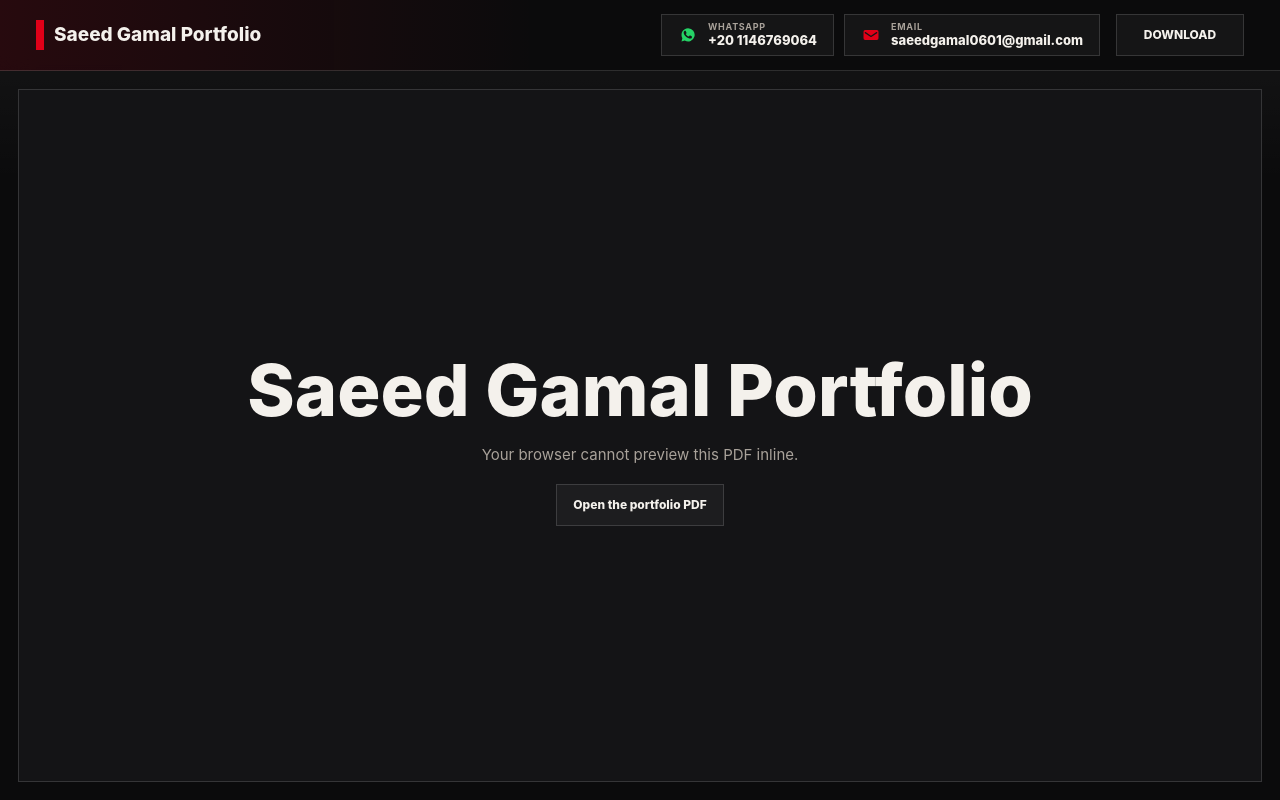
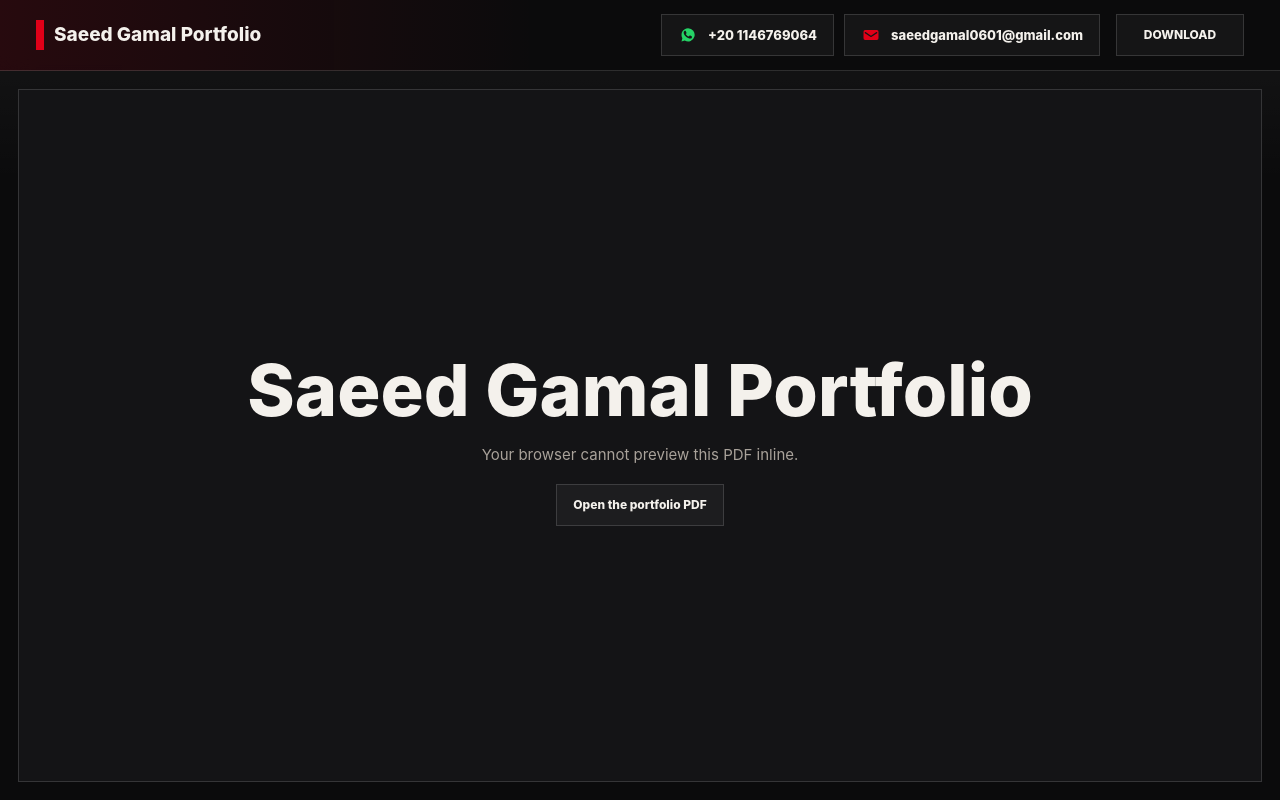
Before and after one commit to saeedgamal07/SaeedGamalPortfolio, a Vue app: page / in a window 1280 px wide. Built offline with nearby package versions, Linux system fonts and the light colour scheme.

Commit message:
Remove contact label text

```diff
--- a/src/App.vue
+++ b/src/App.vue
@@ -29,7 +29,6 @@ onMounted(() => {
               />
             </svg>
             <span class="contact-copy">
-              <span>WhatsApp</span>
               <strong>+20 1146769064</strong>
             </span>
           </a>
@@ -40,7 +39,6 @@ onMounted(() => {
               />
             </svg>
             <span class="contact-copy">
-              <span>Email</span>
               <strong>saeedgamal0601@gmail.com</strong>
             </span>
           </a>
```
